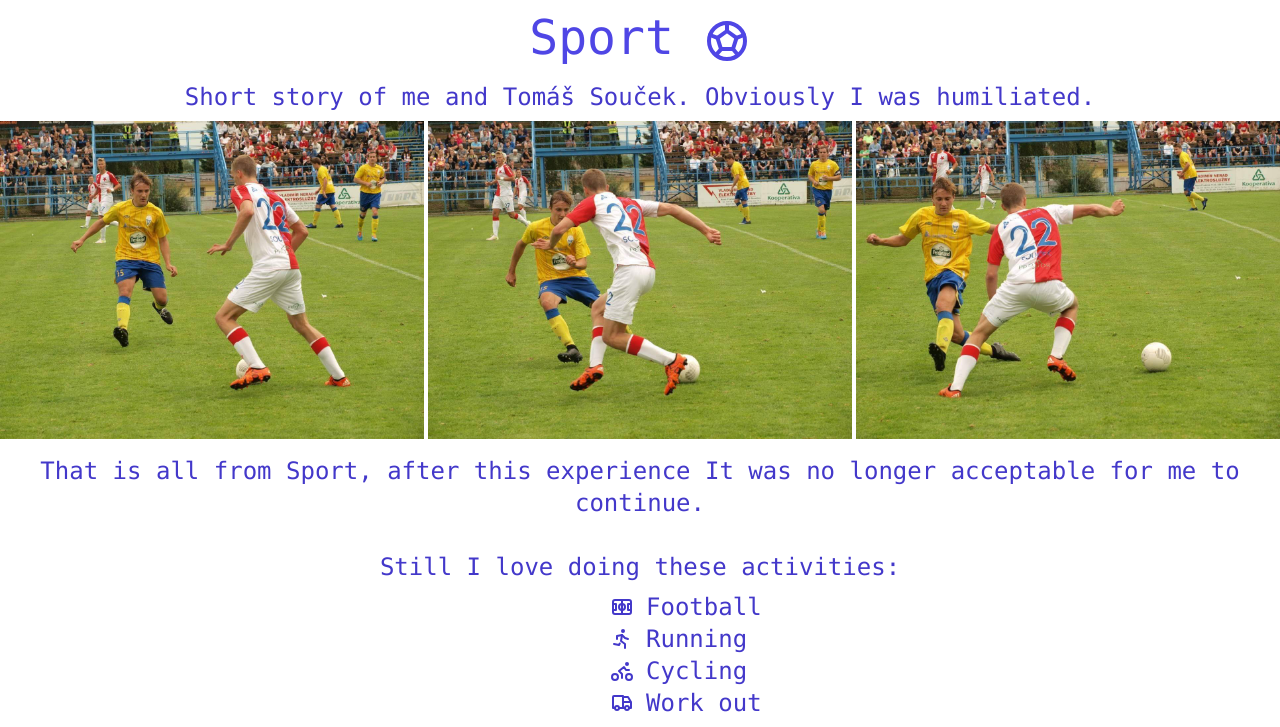
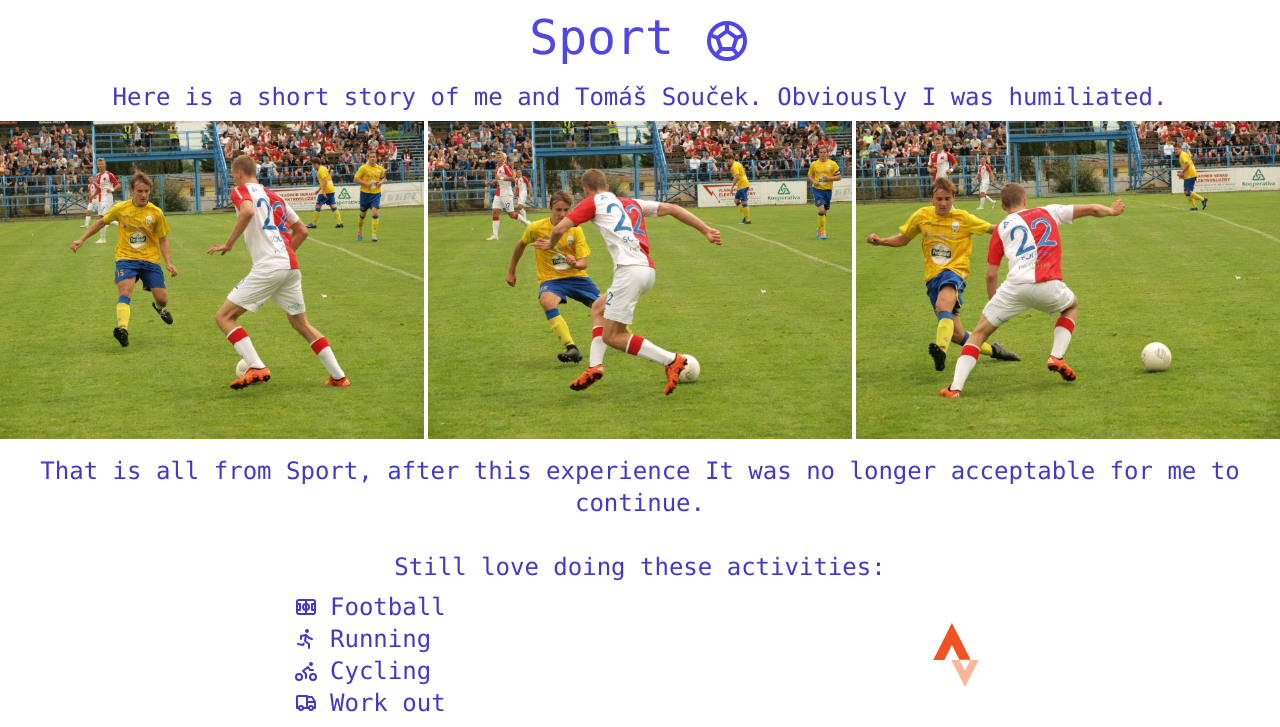
Before and after one commit to BalataV/portfolio, a website: page index.html in a window 1280 px wide. Shown: the part 2184-2911 px from the top of the page. Drawn offline with nearby package versions, Linux system fonts and the light colour scheme; a web font is replaced by a local one.

Commit message:
Strava přidána

```diff
--- a/index.html
+++ b/index.html
@@ -197,7 +197,8 @@
                 <path d="M12 7v-4m3 13l2.5 3m-.74 -8.55l3.74 -1.45m-11.44 7.05l-2.56 2.95m.74 -8.55l-3.74 -1.45"></path>
             </svg></h2>
         <section class="mb-2 px-3 mt-2">
-            <h3 class="font-mono text-2xl text-indigo-700 text-center">Short story of me and Tomáš Souček. Obviously I
+            <h3 class="font-mono text-2xl text-indigo-700 text-center">Here is a short story of me and Tomáš Souček.
+                Obviously I
                 was humiliated.</h3>
         </section>
         <div class="sport_foto grid md:grid-rows-1 md:grid-cols-3 gap-1">
@@ -208,12 +209,14 @@
         <div class="font-mono text-2xl text-indigo-700 mt-2 p-2">
             <p class="text-center">That is all from Sport, after this experience It was no longer acceptable for me to
                 continue.</p>
-            <p class="text-center mt-8">Still I love doing these activities:</p>
-            <ul class="mt-2 list-none">
-                <li class="md:grid md:grid-cols-2 md:grid-rows-1 md:gap-3 text-center md:text-justify"><svg xmlns="http://www.w3.org/2000/svg"
-                        class="icon icon-tabler icon-tabler-soccer-field h-6 w-6 inline self-center justify-self-end" viewBox="0 0 24 24"
-                        stroke-width="2" stroke="currentColor" fill="none" stroke-linecap="round"
-                        stroke-linejoin="round">
+            <p class="text-center mt-8">Still love doing these activities:</p>
+            <div class="md:grid md:grid-rows-1 md:grid-cols-2 md:mt-2">
+                <ul class="place-self-center">
+                    <li class="md:grid md:grid-cols-2 md:grid-rows-1 md:gap-3 text-center md:text-justify"><svg
+                            xmlns="http://www.w3.org/2000/svg"
+                            class="icon icon-tabler icon-tabler-soccer-field h-6 w-6 inline self-center justify-self-end"
+                            viewBox="0 0 24 24" stroke-width="2" stroke="currentColor" fill="none"
+                            stroke-linecap="round" stroke-linejoin="round">
                             <path stroke="none" d="M0 0h24v24H0z" fill="none"></path>
                             <circle cx="12" cy="12" r="3"></circle>
                             <path d="M3 9h3v6h-3z"></path>
@@ -221,33 +224,50 @@
                             <rect x="3" y="5" width="18" height="14" rx="2"></rect>
                             <line x1="12" y1="5" x2="12" y2="19"></line>
                         </svg> Football</li>
-                <li class="md:grid md:grid-cols-2 md:grid-rows-1 md:gap-3 text-center md:text-justify"><svg xmlns="http://www.w3.org/2000/svg" class="justify-self-end self-center icon icon-tabler icon-tabler-run h-6 w-6 inline"
-                        viewBox="0 0 24 24" stroke-width="2" stroke="currentColor" fill="none" stroke-linecap="round"
-                        stroke-linejoin="round">
+                    <li class="md:grid md:grid-cols-2 md:grid-rows-1 md:gap-3 text-center md:text-justify"><svg
+                            xmlns="http://www.w3.org/2000/svg"
+                            class="justify-self-end self-center icon icon-tabler icon-tabler-run h-6 w-6 inline"
+                            viewBox="0 0 24 24" stroke-width="2" stroke="currentColor" fill="none"
+                            stroke-linecap="round" stroke-linejoin="round">
                             <path stroke="none" d="M0 0h24v24H0z" fill="none"></path>
                             <circle cx="13" cy="4" r="1"></circle>
                             <path d="M4 17l5 1l.75 -1.5"></path>
                             <path d="M15 21l0 -4l-4 -3l1 -6"></path>
                             <path d="M7 12l0 -3l5 -1l3 3l3 1"></path>
                         </svg> Running</li>
-                <li class="md:grid md:grid-cols-2 md:grid-rows-1 md:gap-3 text-center md:text-justify"><svg xmlns="http://www.w3.org/2000/svg" class="justify-self-end self-center icon icon-tabler icon-tabler-bike h-6 w-6 inline"
-                        viewBox="0 0 24 24" stroke-width="2" stroke="currentColor" fill="none" stroke-linecap="round"
-                        stroke-linejoin="round">
+                    <li class="md:grid md:grid-cols-2 md:grid-rows-1 md:gap-3 text-center md:text-justify"><svg
+                            xmlns="http://www.w3.org/2000/svg"
+                            class="justify-self-end self-center icon icon-tabler icon-tabler-bike h-6 w-6 inline"
+                            viewBox="0 0 24 24" stroke-width="2" stroke="currentColor" fill="none"
+                            stroke-linecap="round" stroke-linejoin="round">
                             <path stroke="none" d="M0 0h24v24H0z" fill="none"></path>
                             <circle cx="5" cy="18" r="3"></circle>
                             <circle cx="19" cy="18" r="3"></circle>
                             <polyline points="12 19 12 15 9 12 14 8 16 11 19 11"></polyline>
                             <circle cx="17" cy="5" r="1"></circle>
                         </svg> Cycling</li>
-                <li class="md:grid md:grid-cols-2 md:grid-rows-1 md:gap-3 text-center md:text-justify"><svg xmlns="http://www.w3.org/2000/svg" class="justify-self-end self-center icon icon-tabler icon-tabler-truck h-6 w-6 inline"
-                        viewBox="0 0 24 24" stroke-width="2" stroke="currentColor" fill="none" stroke-linecap="round"
-                        stroke-linejoin="round">
+                    <li class="md:grid md:grid-cols-2 md:grid-rows-1 md:gap-3 text-center md:text-justify"><svg
+                            xmlns="http://www.w3.org/2000/svg"
+                            class="justify-self-end self-center icon icon-tabler icon-tabler-truck h-6 w-6 inline"
+                            viewBox="0 0 24 24" stroke-width="2" stroke="currentColor" fill="none"
+                            stroke-linecap="round" stroke-linejoin="round">
                             <path stroke="none" d="M0 0h24v24H0z" fill="none"></path>
                             <circle cx="7" cy="17" r="2"></circle>
                             <circle cx="17" cy="17" r="2"></circle>
                             <path d="M5 17h-2v-11a1 1 0 0 1 1 -1h9v12m-4 0h6m4 0h2v-6h-8m0 -5h5l3 5"></path>
                         </svg> Work out</li>
                 </ul>
+                <div class="flex md:place-self-center justify-center mt-3 md:mt-0">
+                    <a href="http://strava.com/athletes/49468438/badge" class="">
+                        <svg xmlns="http://www.w3.org/2000/svg" class="w-16 h-16">
+                            <path d="M41.03 47.852l-5.572-10.976h-8.172L41.03 64l13.736-27.124h-8.18" fill="#f9b797" />
+                            <path d="M27.898 21.944l7.564 14.928h11.124L27.898 0 9.234 36.876H20.35" fill="#f05222" />
+                        </svg>
+
+                    </a>
+                </div>
+            </div>
+
         </div>
     </section>
     <a href="#" class="fixed right-6 bottom-6 hidden text-indigo-700" id="tlacitko-up">
```
Also changed, not shown: style.css (line endings or trailing spaces). Lines whose indentation alone changed are shown as unchanged.
